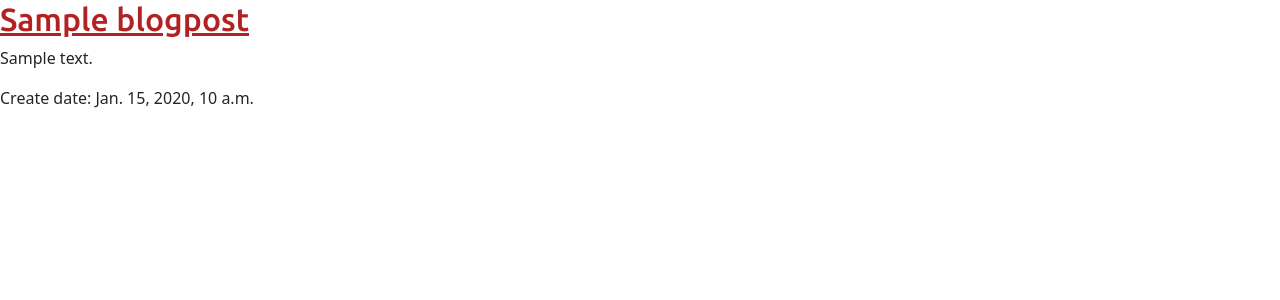
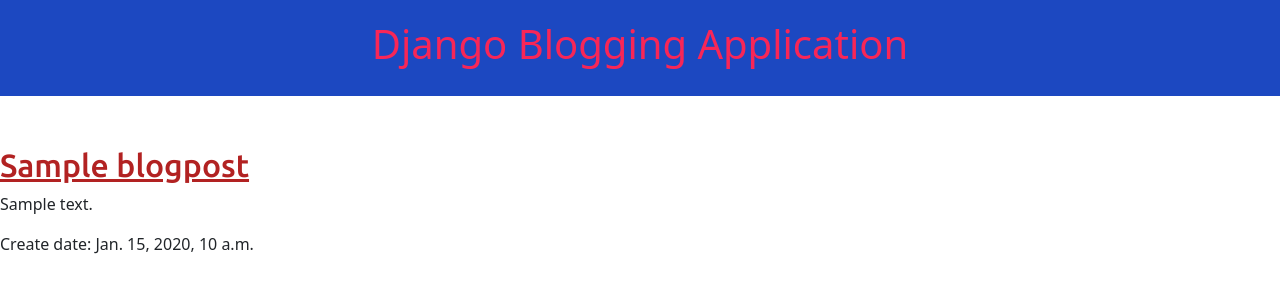
Before and after one commit to ZeusOnline1998/ITV-Django-BloggingApp, a Django app: page / in a window 1280 px wide. Shown: the top 300 px of the page. Run offline with Django 4.2, Linux system fonts and the light colour scheme; tables that the repository leaves empty hold one stand-in row (values such as "Sample post").

Commit message:
css for index page

```diff
--- a/blog/static/css/blog.css
+++ b/blog/static/css/blog.css
@@ -2,3 +2,64 @@
     color: #B22222;
     font-family: 'Ubuntu', sans-serif;
 }
+
+h2 a:hover {
+    color: #a64646;
+}
+
+.page-header{
+    background-color: rgb(28, 72, 193);
+    margin-top: 0px;
+    margin-bottom: 50px;
+    padding: 20px;
+}
+
+.page-header h1 a {
+    display: flex;
+    justify-content: center;
+    color: rgb(248, 38, 87);
+    text-decoration: none;
+}
+
+.date {
+    color: #828282;
+}
+
+.post-form textarea,
+.post-form input {
+    width: 100%;
+}
+
+.top-menu,
+.top-menu:hover,
+.top-menu:visited {
+    color: white;
+    float: right;
+    margin-right: 30px;
+}
+
+.post {
+    margin-bottom: 70px;
+}
+
+.post h2 a,
+.post h2 a:visited {
+    color: black;
+}
+
+.post > .date,
+.post > .actions {
+    float: right;
+}
+
+.btn-secondary,
+.btn-secondary:visited {
+    color: #c25100;
+    background: none;
+    border-color: #c25100;
+}
+
+.btn-secondary:hover {
+    color: white;
+    background-color: #c25100;
+}
--- a/blog/templates/blog/index.html
+++ b/blog/templates/blog/index.html
@@ -12,11 +12,17 @@
 		/>
 		<link rel="stylesheet" href="{% static 'css/blog.css' %}" />
 		<link rel="preconnect" href="https://fonts.googleapis.com" />
-		<link rel="preconnect" href="https://fonts.googleapis.com">
-<link rel="preconnect" href="https://fonts.gstatic.com" crossorigin>
-<link href="https://fonts.googleapis.com/css2?family=Ubuntu:wght@500&display=swap" rel="stylesheet">
+		<link rel="preconnect" href="https://fonts.gstatic.com" crossorigin />
+		<link href="https://fonts.googleapis.com/css2?family=Ubuntu:wght@500&display=swap" rel="stylesheet" />
 	</head>
 	<body>
+
+		<header class="page-header">
+			<div class="container">
+				<h1><a href="#">Django Blogging Application</a></h1>
+			</div>
+		</header>
+
 		{% for post in blogs %}
 		<article>
 			<h2><a href="#">{{post.title}}</a></h2>
```
